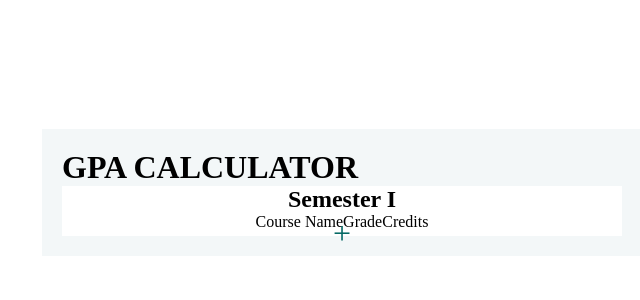
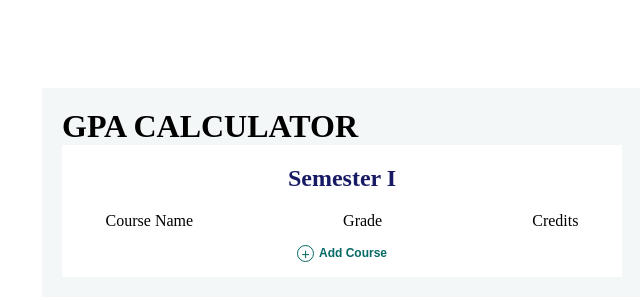
Before and after one commit to devBayo/Gp-Calc, a plain HTML site: page index.html in a window 1280 px wide. Shown: the part 208-508 px from the top of the page, without its empty margins (298-938 px from the left). Drawn offline with Linux system fonts and the light colour scheme.

Commit message:
friday, 11th nov.

```diff
--- a/index.html
+++ b/index.html
@@ -11,14 +11,17 @@
     <div class="container">
       <h1>GPA CALCULATOR</h1>
       <div class="wrap">
-        <h2>Semester I</h2>
-        <div class="flex">
+        <h2 class="sems">Semester I</h2>
+        <div class="coursegrp">
           <p>Course Name</p>
           <p>Grade</p>
           <p>Credits</p>
         </div>
         <div class="inp-group"></div>
-        <a href="#" class="add">&plus;</a>
+        <button class="add-course">
+          <span class="add">&plus;</span>
+          <span class="add1">Add Course</span>
+        </button>
       </div>
     </div>
     <script src="index.js"></script>
--- a/index.js
+++ b/index.js
@@ -1,4 +1,4 @@
-const addBtn = document.querySelector(".add");
+const addBtn = document.querySelector(".add-course");
 
 const input = document.querySelector(".inp-group");
 
@@ -11,12 +11,18 @@ function addInput() {
   name.type = "text";
   name.placeholder = "Eg. Advanced Calculus";
 
-  const values = ["A", "B", "C", "D", "E", "F"];
+  const values = ["Select", "A", "B", "C", "D", "E", "F"];
 
   const select = document.createElement("select");
   select.type = "select";
   select.placeholder = "select";
 
+  for (let i = 0; i < values.length; i++) {
+    let option = document.createElement("option");
+    option.value = values[i];
+    option.innerHTML = values[i];
+    select.appendChild(option);
+  }
   const credit = document.createElement("input");
   credit.type = "text";
   credit.placeholder = "Eg. 20";
--- a/style.css
+++ b/style.css
@@ -30,23 +30,75 @@ body {
   background-color: #ffffff;
 }
 
+.sems {
+  color: #191a66;
+  font-weight: 900;
+  margin: 20px;
+}
+
+.coursegrp {
+  display: flex;
+  flex-direction: row;
+  justify-content: space-evenly;
+  justify-self: center;
+  gap: 150px;
+}
+
 .flex {
   display: flex;
-  flex-direction: row;
-  justify-content: space-between;
+  gap: 1.5em;
+  margin-bottom: 15px;
+}
+
+.add-course {
+  border: none;
+  text-align: center;
+  display: flex;
+  align-items: center;
+  background-color: transparent;
+  margin: 15px auto;
 }
 
 .add {
-  text-decoration: none;
-  display: inline;
-  width: 5px;
-  height: 5px;
-  background: white;
-  font-size: 2rem;
-  font-weight: lighter;
+  border-radius: 50%;
+  width: 17px;
+  height: 17px;
+  padding: auto;
+  background: #fff;
+  border: 0.5px solid #056965;
+  text-align: center;
+  font: 14px Arial, sans-serif;
   color: #056965;
-  display: flex;
-  justify-content: center;
-  align-items: center;
   cursor: pointer;
 }
+
+.add1 {
+  font: 12px Arial, sans-serif;
+  font-weight: 700;
+  margin-left: 5px;
+  color: #056965;
+}
+
+.delete {
+  border-radius: 50%;
+  width: 17px;
+  height: 17px;
+  padding: 5px auto;
+  background: #fff;
+  border: 0.5px solid #056965;
+  text-align: center;
+  font: 15px Arial, sans-serif;
+  color: #056965;
+  cursor: pointer;
+}
+
+input {
+  padding: 4px 5px;
+  background: #f3f7f8;
+  width: 50%;
+  border: none;
+}
+
+input:focus {
+  outline: 1px solid #056965;
+}
```
